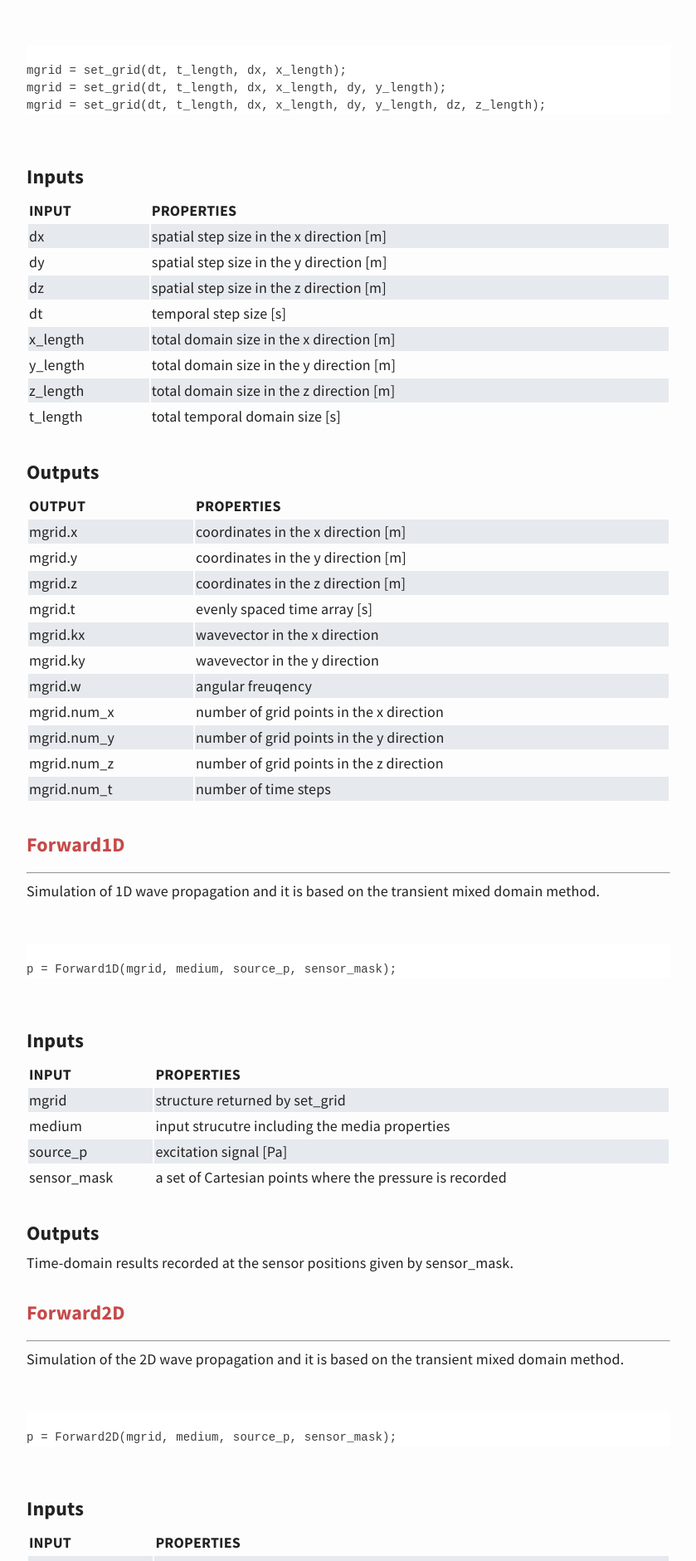
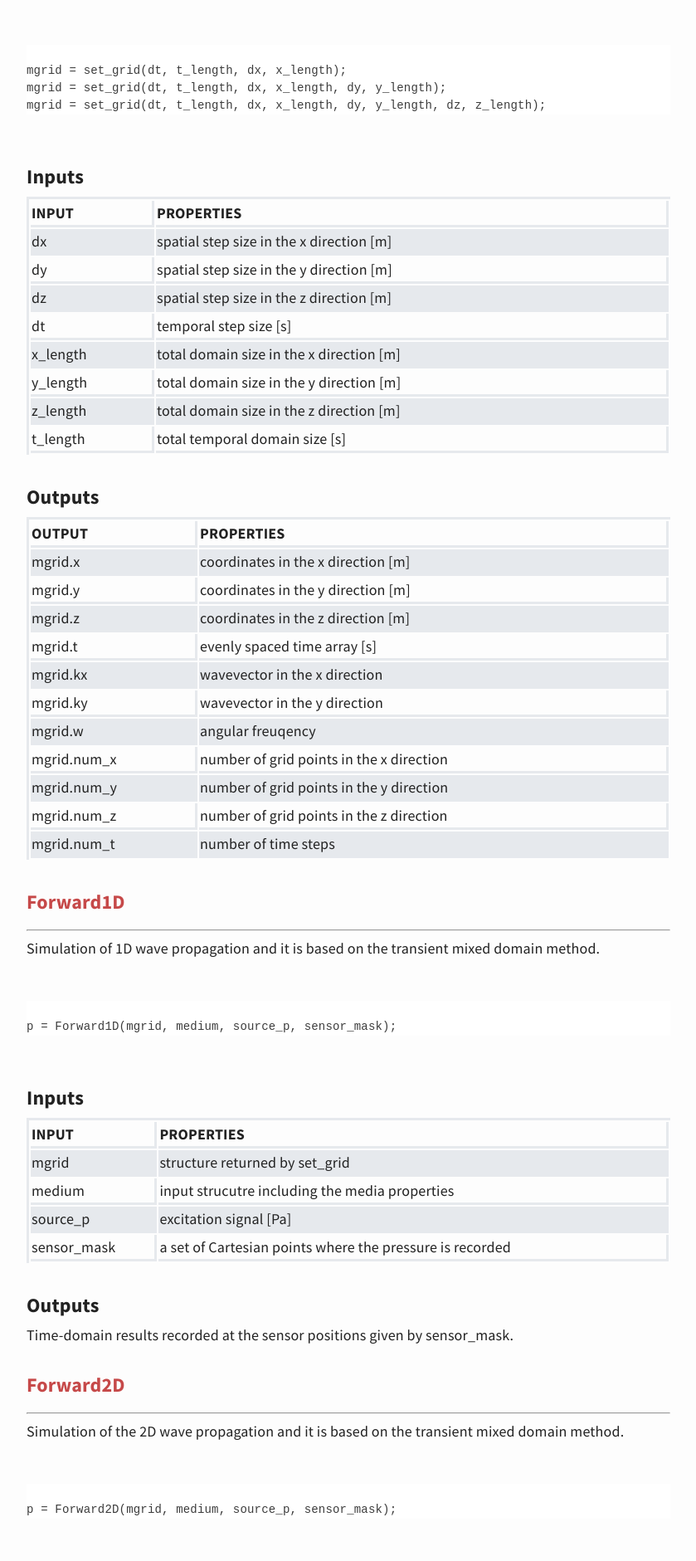
Before and after one commit to m-SOUND/mSOUND, a Jekyll site: the page built from function.html, in a window 1280 px wide. Shown: the part 479-2360 px from the top of the page at 83% size, without its empty margins (220-1059 px from the left). Built offline with Jekyll 4.4.1, drawn with Linux system fonts in a browser that asks for light colours.

Commit message:
Update header.html

```diff
--- a/_includes/header.html
+++ b/_includes/header.html
@@ -7,10 +7,12 @@
 
  <style>
   table{
+    border-left: solid #e6e9ed;   border-top: solid #e6e9ed;
     width: 100%;
     word-wrap:break-word; word-break:break-all;}
 
   table th,td{
+    border-right: solid #e6e9ed;   border-bottom: solid #e6e9ed;
     text-align:left;
   }
   tr:nth-child(even) {
```
